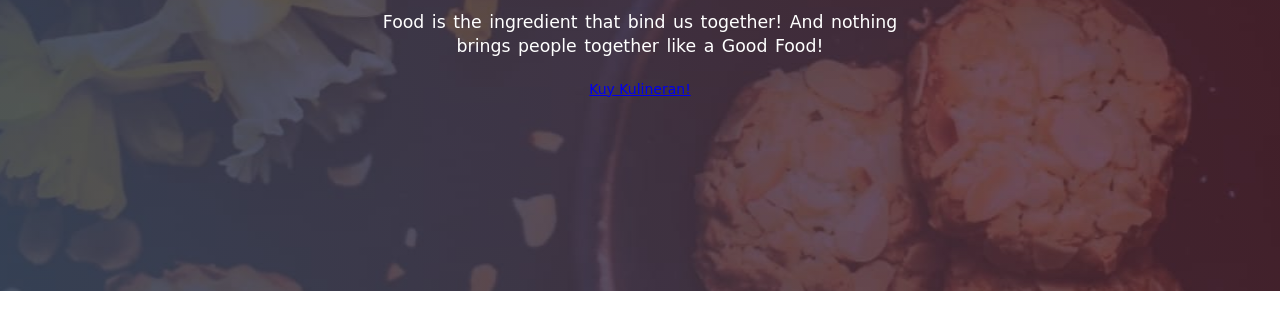
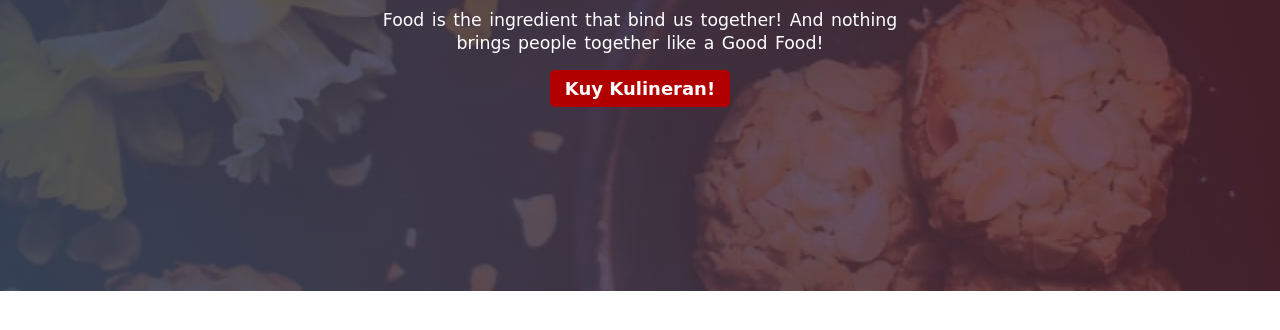
Before and after one commit to arief-github/kuylinerID, a website built with webpack: page src/templates/index.html in a window 1280 px wide. Shown: the part 284-614 px from the top of the page. Built offline with nearby package versions, Linux system fonts and the light colour scheme.

Commit message:
adding styling for button

```diff
--- a/src/styles/style.css
+++ b/src/styles/style.css
@@ -42,6 +42,23 @@ body {
     font-family: 'Comfortaa', cursive;
     font-size: 14px;
     color: var(--font-color);
+}
+
+.btn {
+    font-family: 'Comfortaa', cursive;
+    margin: 1.3em;
+    padding: 0.375em 0.75em;
+    font-weight: 700;
+    color: white;
+    text-align: center;
+    vertical-align: middle;
+    background-color: var(--btn);
+    border: 1px solid transparent;
+    margin: 1.3em 0;
+    font-size: large;
+    border-radius: 0.276em;
+    cursor: pointer;
+    text-decoration: none;
 }
 
 /* Navigation Bar */
```
